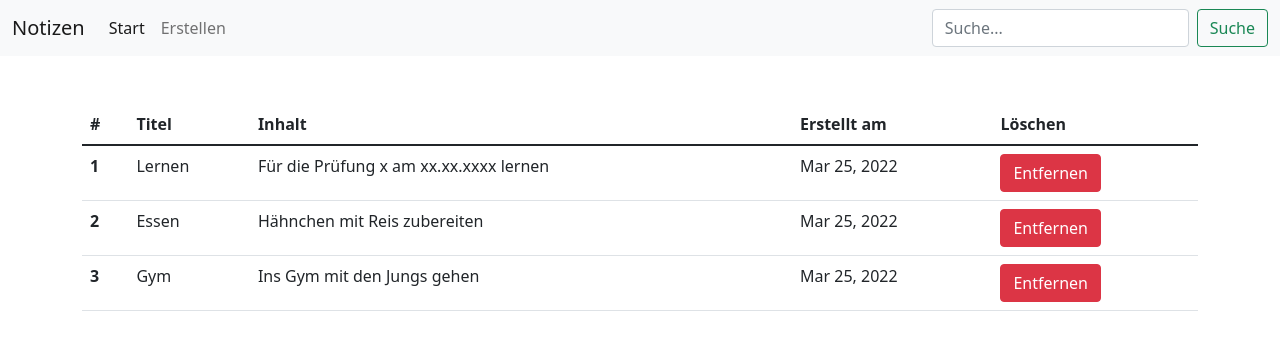
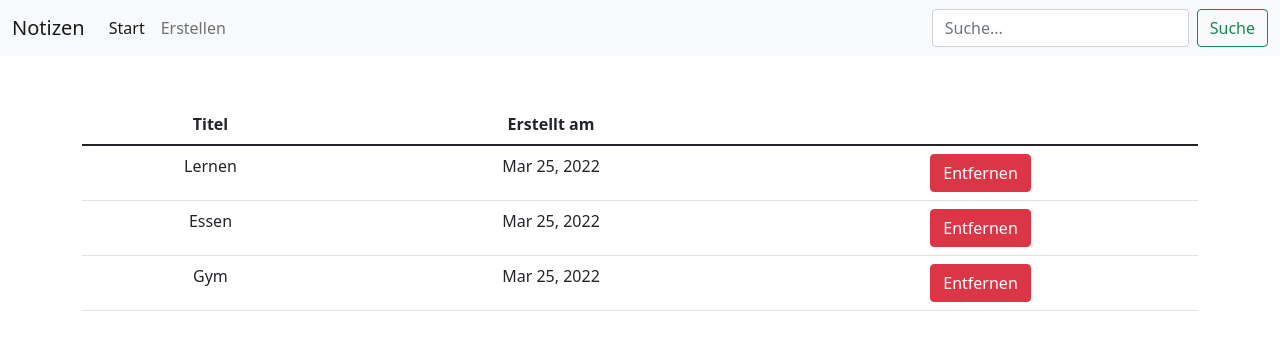
Before and after one commit to goekhantopcu/ng-notes-app, an Angular app: page /notes in a window 1280 px wide. Shown: the top 350 px of the page. Built offline with nearby package versions, Linux system fonts and the light colour scheme.

Commit message:
fix: align table text center fix: remove content column fix: invisible title for remove buttons

```diff
--- a/src/app/note/note-list/note-list.component.html
+++ b/src/app/note/note-list/note-list.component.html
@@ -1,19 +1,15 @@
 <div class="mt-5">
-  <table class="table">
+  <table class="table text-center">
     <thead>
     <tr>
-      <th scope="col">#</th>
       <th scope="col">Titel</th>
-      <th scope="col">Inhalt</th>
       <th scope="col">Erstellt am</th>
-      <th scope="col">Löschen</th>
+      <th scope="col"></th>
     </tr>
     </thead>
     <tbody>
     <tr *ngFor="let note of displayedNotes; index as i;" (click)="doOpenDetail(note)">
-      <th scope="row">{{i + 1}}</th>
       <td>{{note.title}}</td>
-      <td>{{note.content}}</td>
       <td>{{note.date | date}}</td>
       <td>
         <button class="btn btn-danger" (click)="doRemoveNote(note)">Entfernen</button>
```
